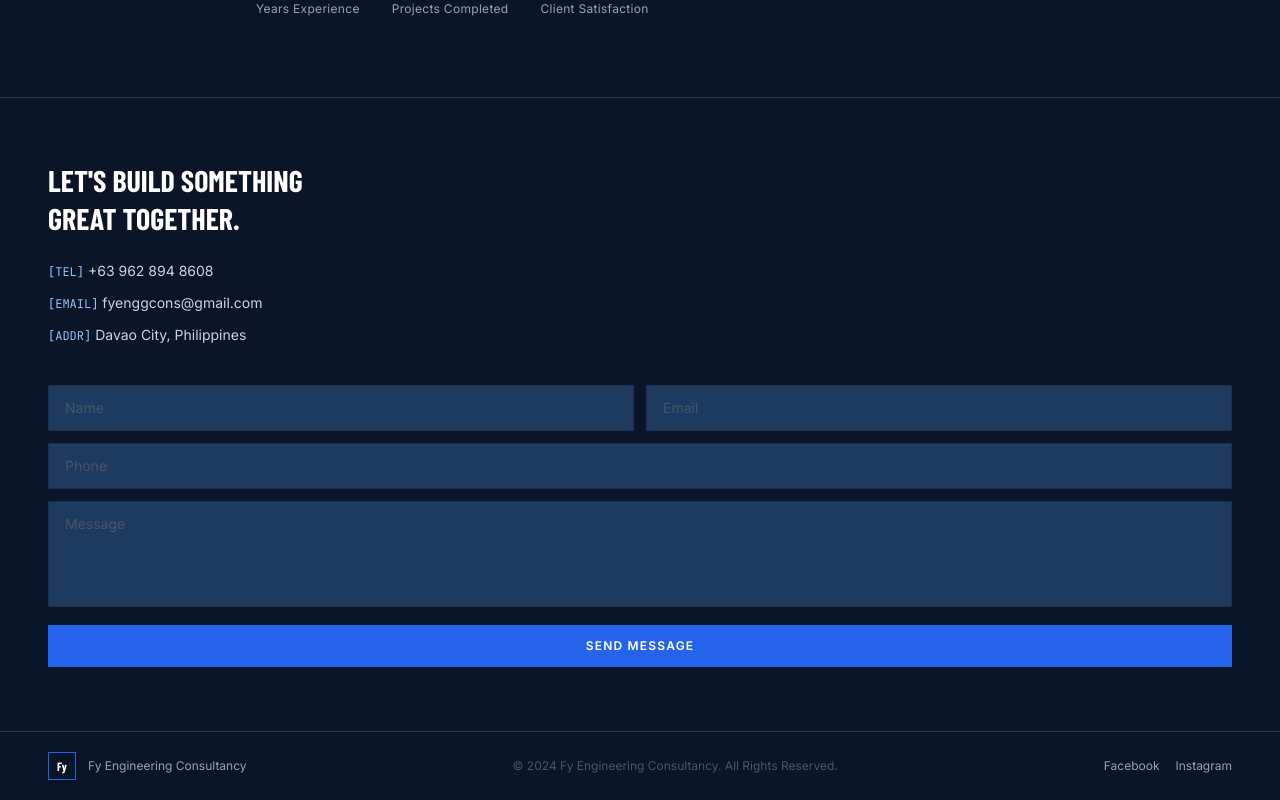
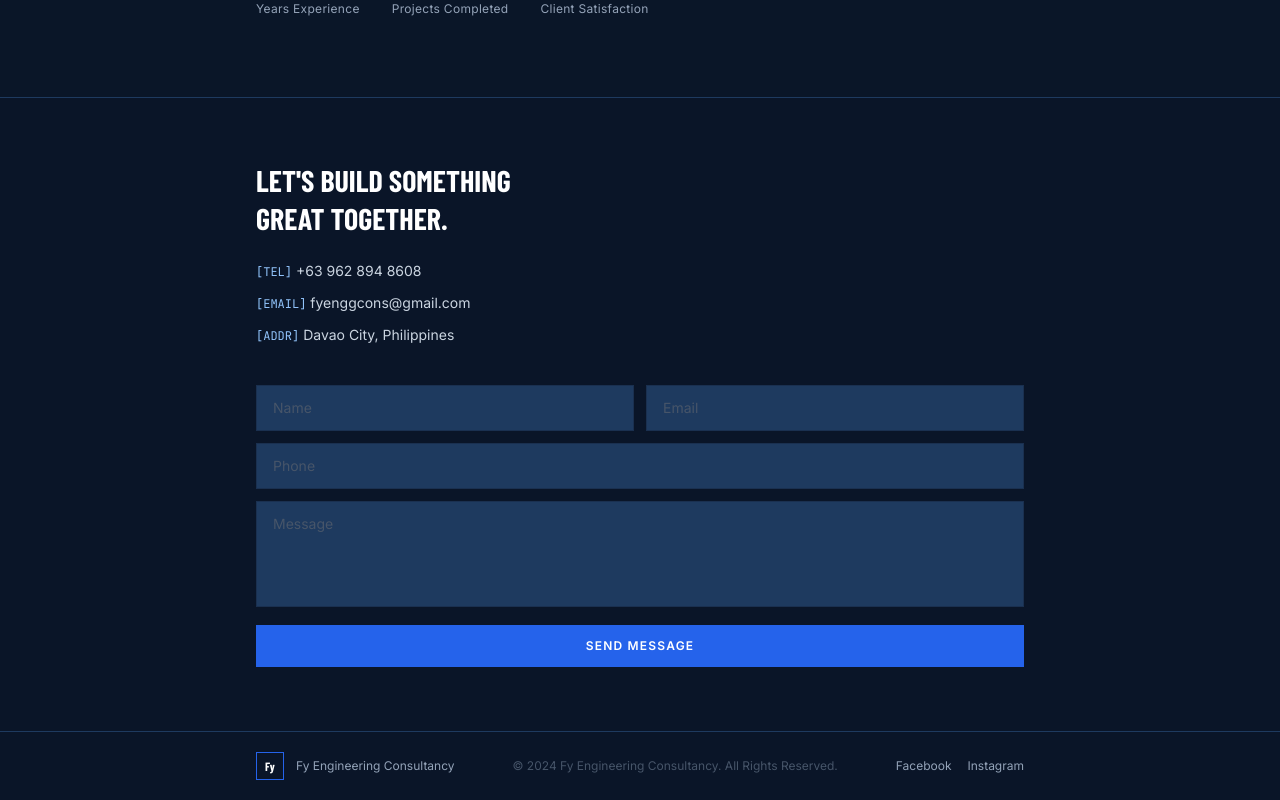
Before and after one commit to KeaneRain/fy-engv2, a React (Vite) app: page / in a window 1280 px wide. Shown: the part 3037-3837 px from the top of the page. Built offline with nearby package versions, Linux system fonts and the light colour scheme.

Commit message:
feat: center Contact section and footer

```diff
--- a/src/components/sections/Contact.tsx
+++ b/src/components/sections/Contact.tsx
@@ -17,7 +17,7 @@ export function Contact() {
   return (
     <section id="contact" ref={ref}>
       <div className="bg-navy-950/40 border-t border-navy-800 py-16 px-8 md:px-12">
-        <div className="grid grid-cols-1 gap-10">
+        <div className="max-w-3xl mx-auto grid grid-cols-1 gap-10">
           <div>
             <motion.h3
               initial={{ opacity: 0, y: 16 }}
@@ -66,7 +66,7 @@ export function Contact() {
       </div>
 
       <footer className="bg-navy-950/40 border-t border-navy-800 py-5 px-8 md:px-12">
-        <div className="flex items-center justify-between flex-wrap gap-4">
+        <div className="max-w-3xl mx-auto flex items-center justify-between flex-wrap gap-4">
           <div className="flex items-center gap-3">
             <div className="w-7 h-7 border border-blueprint-600 flex items-center justify-center">
               <span className="text-white font-heading text-xs font-bold">Fy</span>
```
